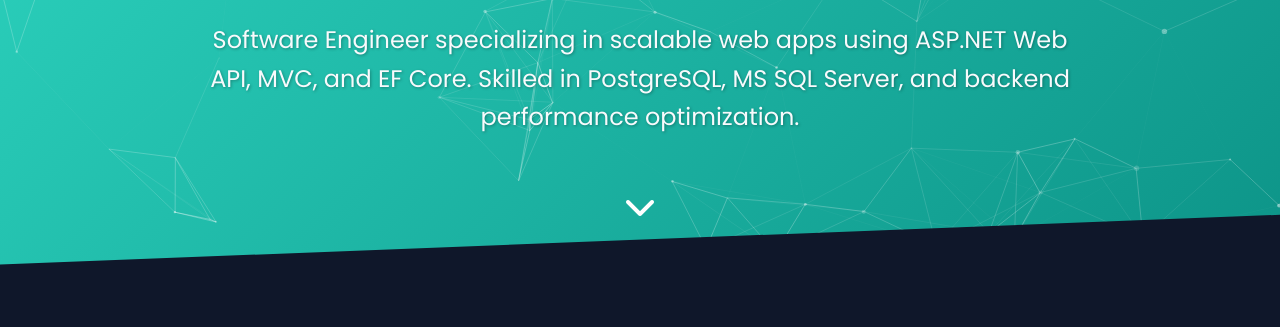
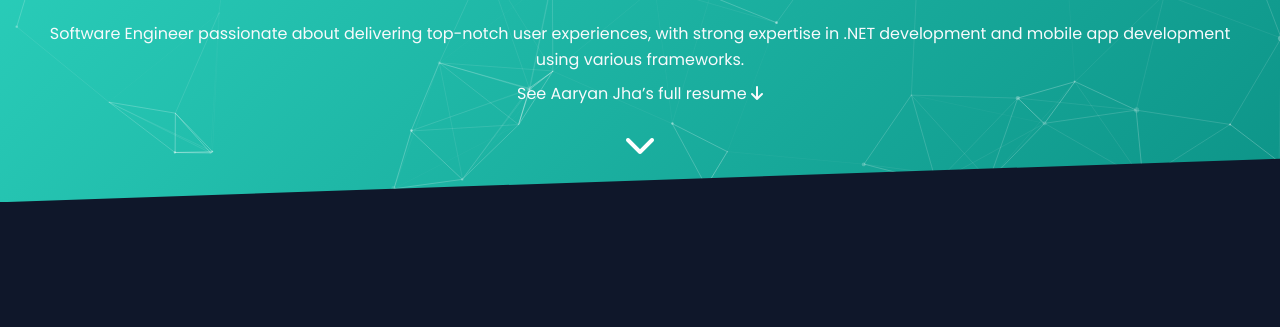
Before and after one commit to ScreamingSyntax/Portfolio, a plain HTML site: page index.html in a window 1280 px wide. Shown: the part 233-560 px from the top of the page. Drawn offline with nearby package versions, Linux system fonts and the light colour scheme.

Commit message:
Optimization

```diff
--- a/index.html
+++ b/index.html
@@ -156,6 +156,12 @@
         ]
       }
     </script>
+    <link
+      rel="sitemap"
+      type="application/xml"
+      title="Sitemap"
+      href="https://www.aaryanj.com.np/sitemap.xml"
+    />
   </head>
   <body>
     <div class="theme-toggle" id="themeToggle">
@@ -166,10 +172,14 @@
       <div class="particles" id="particles-js"></div>
       <div class="header-content">
         <h1>Aaryan Jha</h1>
-        <p class="tagline">
-          Software Engineer specializing in scalable web apps using ASP.NET Web
-          API, MVC, and EF Core. Skilled in PostgreSQL, MS SQL Server, and
-          backend performance optimization.
+        <p>
+          Software Engineer passionate about delivering top-notch user
+          experiences, with strong expertise in .NET development and mobile app
+          development using various frameworks.
+          <br />
+          <a href="#resume" class="inline-link">
+            See Aaryan Jha’s full resume <i class="fas fa-arrow-down"></i>
+          </a>
         </p>
       </div>
       <div class="scroll-down">
--- a/style.css
+++ b/style.css
@@ -649,3 +649,17 @@
     background: var(--primary);
     color: var(--light);
 }
+
+.inline-link {
+    display: inline-block;
+    margin-top: 0.5rem;
+    color: var(--light);
+    font-weight: 500;
+    text-decoration: none;
+    transition: color 0.3s ease;
+}
+
+.inline-link:hover {
+    color: var(--secondary);
+    text-decoration: underline;
+}
```
